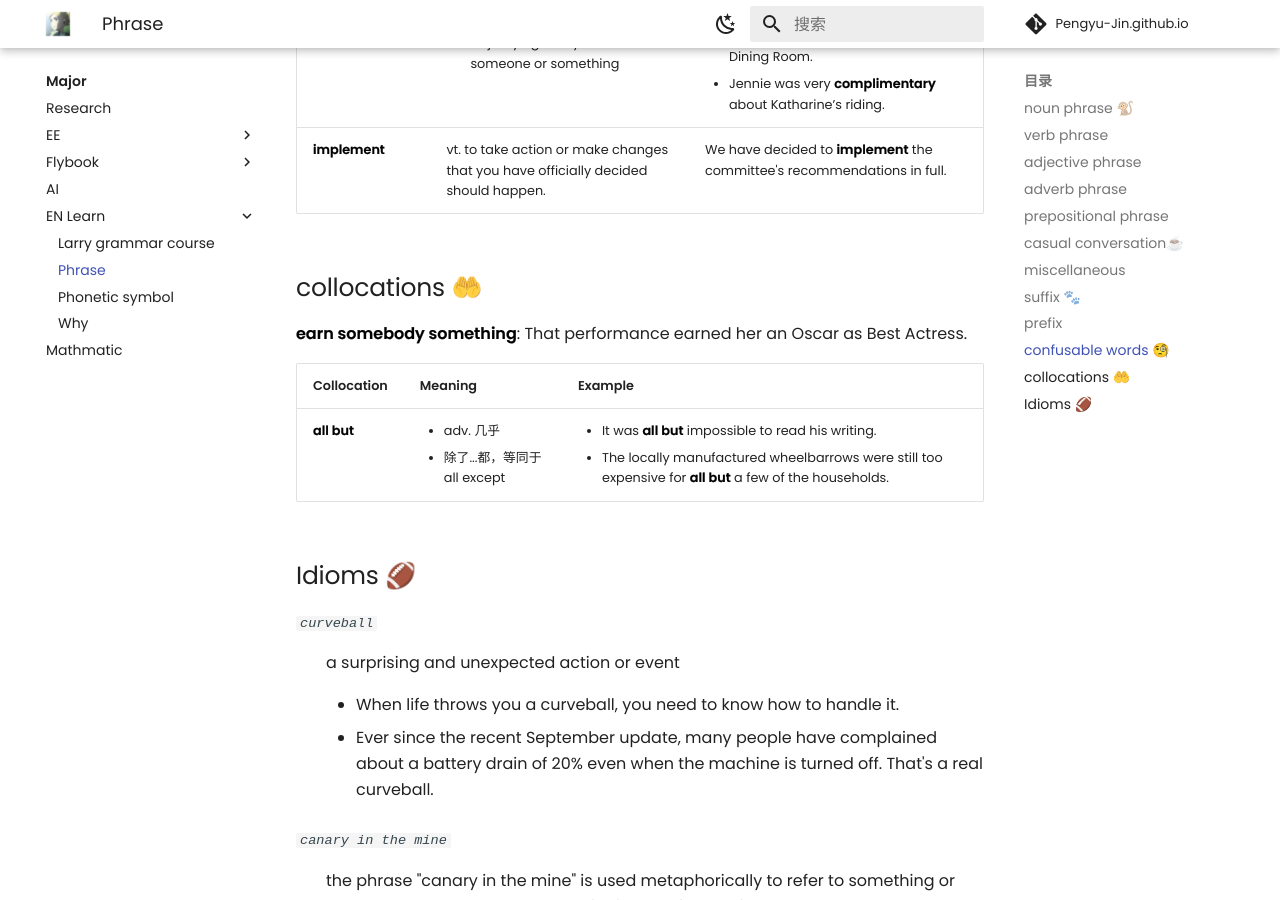
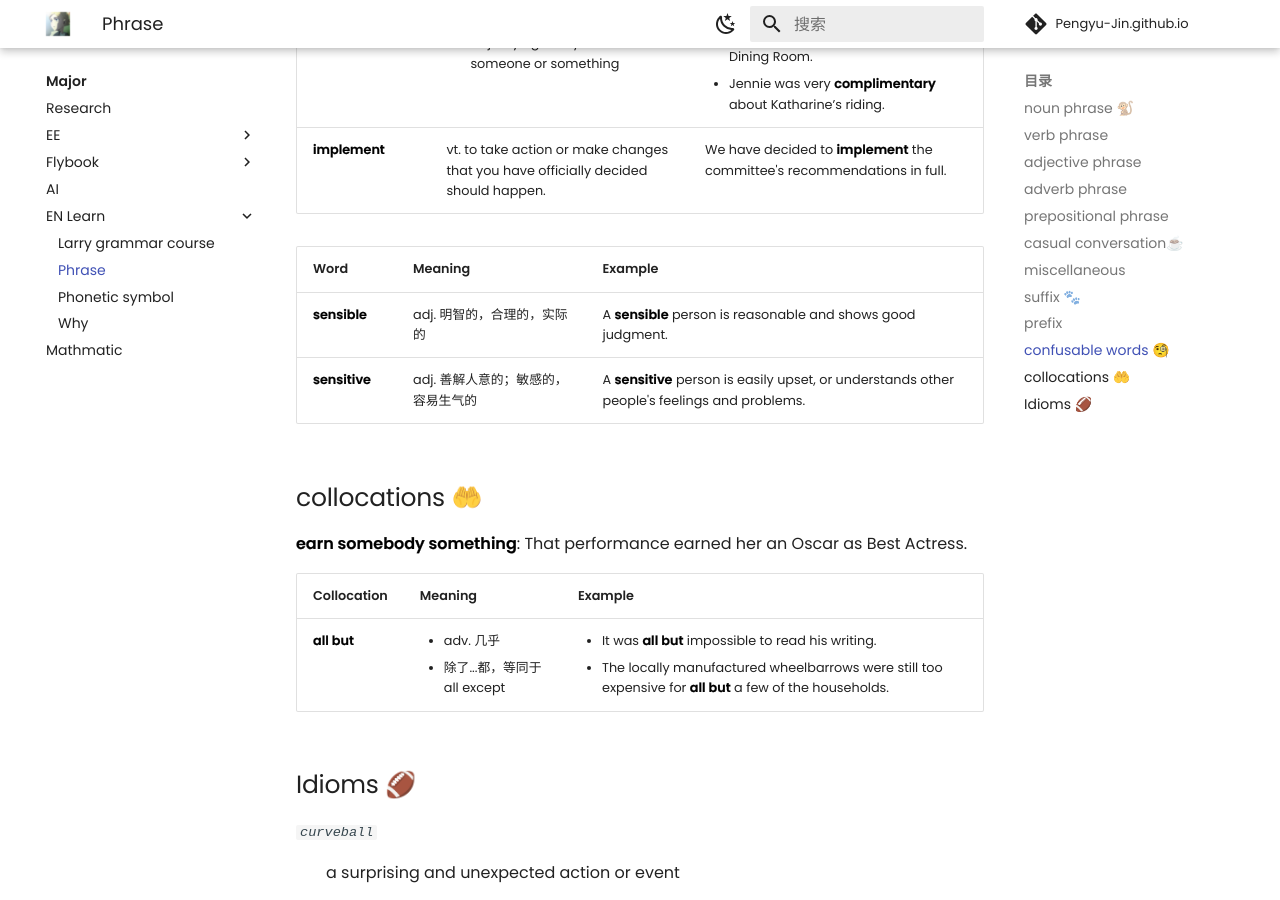
Before and after one commit to Pengyu-Jin/Pengyu-Jin.github.io, an MkDocs documentation site: the page built from docs/major/EN-learn/phrase.md, in a window 1280 px wide and 900 px high, scrolled down 7866 px. Built offline with MkDocs 1.6.1 and Material for MkDocs 9.7.7, drawn with Linux system fonts in a browser that asks for light colours; comment, search, counter and statistics services are not loaded; a style sheet for code colours, icons or effects is not loaded.

Commit message:
update enlearn

```diff
--- a/docs/major/EN-learn/phrase.md
+++ b/docs/major/EN-learn/phrase.md
@@ -238,6 +238,11 @@ That's very nice of you. Please let me give you a 100% off drink coupon. Your ne
 | **complimentary** | <ul><li>adj. given free to people </li><li> adj. saying that you admire someone or something </li></ul>| <ul><li>We offer a **complimentary** breakfast buffet from 7 to 10 AM in the Sunset Dining Room. </li><li> Jennie was very **complimentary** about Katharine’s riding. </li></ul> |
 | **implement** | vt. to take action or make changes that you have officially decided should happen. | We have decided to **implement** the committee's recommendations in full. |
 
+| Word    | Meaning | Example |
+|---------|---------|---------|
+| **sensible** | adj. 明智的，合理的，实际的 | A **sensible** person is reasonable and shows good judgment. |
+| **sensitive** | adj. 善解人意的；敏感的，容易生气的 | A **sensitive** person is easily upset, or understands other people's feelings and problems. |
+
 
 ## collocations 🤲
 **earn somebody something**: That performance earned her an Oscar as Best Actress.
```
